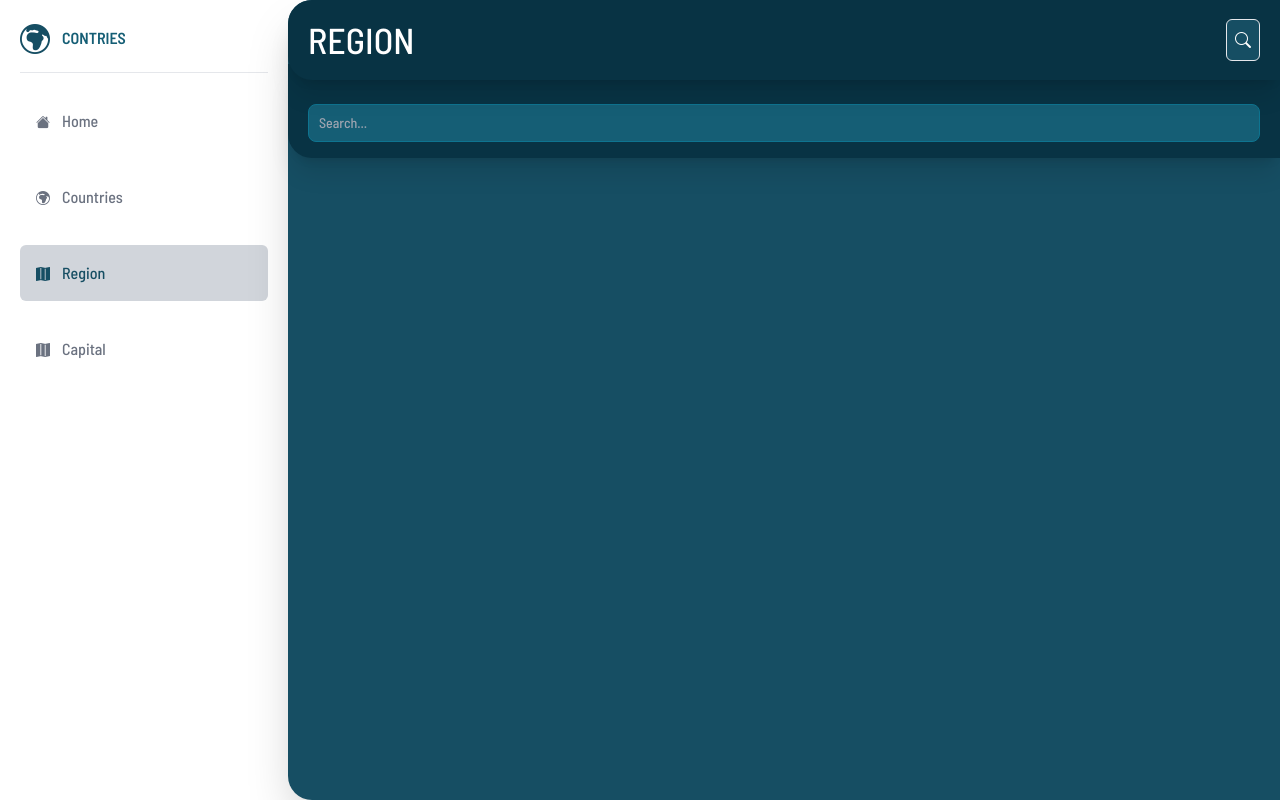
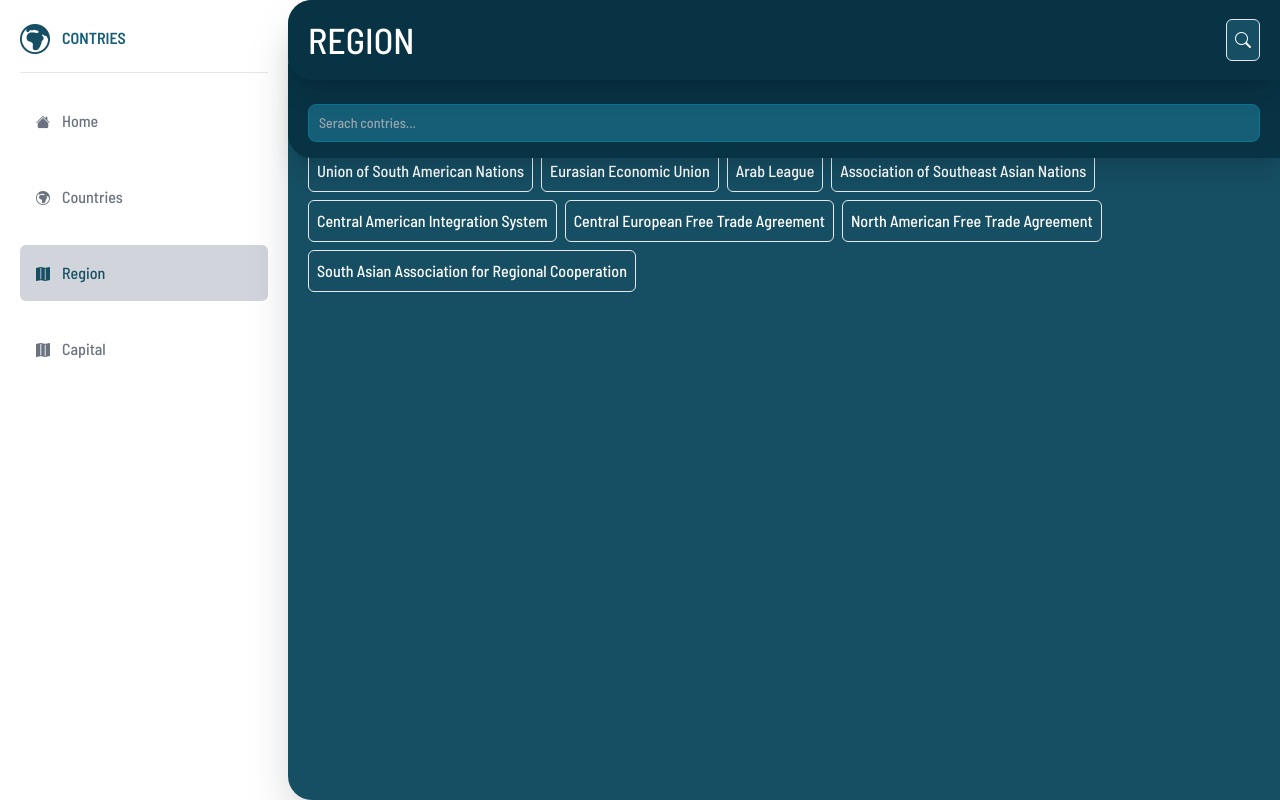
Before and after one commit to JeanCornelio/countriesApp, a React (Vite) app: page /region in a window 1280 px wide. Both pictures are taken after a click on the button 1243 px from the left and 40 px from the top of the page. Built offline with nearby package versions, Linux system fonts and the light colour scheme.

Commit message:
Busqueda por region y capitales

```diff
--- a/src/components/InputSearch.jsx
+++ b/src/components/InputSearch.jsx
@@ -3,7 +3,7 @@ import { Form } from "../hook/Form";
 import { useDispatch, useSelector } from "react-redux";
 import { setInputValue } from "../store/countries/CountriesSlice";
 
-export const InputSearch = () => {
+export const InputSearch = ({placeholder}) => {
 
   const {inputValue} = useSelector(state => state.countries)
   const { handleSetValue, input, handleSubmit } = Form(inputValue);
@@ -11,14 +11,14 @@ export const InputSearch = () => {
 
   useEffect(() => {
     dispatch(setInputValue(input))
-  }, [ input]);
+  }, [ input, dispatch]);
 
   return (
     <form className="w-full px-5" onSubmit={handleSubmit}>
       <input
         type="text"
         className="transition ease-in-out delay-50  w-full bg-cyan-800 border border-cyan-700 py-2 text-white rounded-lg text-sm block p-2.5"
-        placeholder="Search..."
+        placeholder={placeholder}
         value={inputValue}
         onChange={handleSetValue}
       />
--- a/src/contries/CapitalPage.jsx
+++ b/src/contries/CapitalPage.jsx
@@ -1,12 +1,19 @@
 
 
 export const CapitalPage = () => {
+
+  //TODO: Mostrar las Ultimas capitales buscadas
   return (
-    <article>
-     <div className="p-10">
-     <div>CapitalPage</div>
-     </div>
-    </article>
+    <section className='mt-20'>
+    <div className='p-5 grid sm:grid-cols-1 md:grid-cols-2 lg:grid-cols-3 xl:grid-cols-4 gap-4 '>
+
+    {/*   {
+      countries.length > 0 && countries.map(countrie => (
+        <CardCountrie {...countrie} key={countrie.name.common} />
+      ))
+      } */}
+    </div>
+  </section>
 
   )
 }
--- a/src/contries/RegionPage.jsx
+++ b/src/contries/RegionPage.jsx
@@ -1,12 +1,65 @@
+import { useDispatch, useSelector } from "react-redux"
+import { regionList } from "../utils/regions"
+import { CardCountrie } from "../components"
+import { getRegions } from "../store/countries/thunks"
+import { useEffect, useRef, useState } from "react"
+import { cleanRegions } from "../store/countries/CountriesSlice"
+
+const initialSigla = ''
+
+export const RegionPage = () => {
+ const [siglaCode, setsiglaCode] = useState(initialSigla)
+ const {regions} = useSelector(state => state.countries)
+ const dispatch = useDispatch()
+ const prevSigla = useRef(initialSigla)
 
 
-export const RegionPage = () => {
+useEffect(() => {
+  const prev = prevSigla.current = siglaCode
+
+  if(prev === siglaCode && siglaCode.length > 0){
+    dispatch(getRegions(siglaCode))
+  }
+
+  return()=>{
+    dispatch(cleanRegions())
+  }
+}, [siglaCode, dispatch])
+
+
+ const handleSiglaRegion = (sigla) =>{
+  setsiglaCode(sigla)
+ }
+
+
+
   return (
-    <article>
+    <section>
 
-    <div className="p-10">
-    <div>Region</div>
+    <div className="mt-20">
+      <article className="p-5">
+
+        {
+          regionList.map(region =>(
+            <button onClick={()=> handleSiglaRegion(region.sigla)} key={region.name}
+
+            className= {`me-2 mb-2 p-2 rounded-md transition ease-in-out delay-50 border
+            ${siglaCode === region.sigla ? 'border-cyan-500 text-cyan-500' : 'text-white bg-cyan-900 hover:border-cyan-500 hover:text-cyan-500'}`}
+          >
+           {region.name}
+          </button>
+          ))
+        }
+      </article>
+      <article className='p-5 grid sm:grid-cols-1 md:grid-cols-2 lg:grid-cols-3 xl:grid-cols-4 gap-4 '>
+
+              {
+                regions.length > 0 && regions.map(region =>(
+                  <CardCountrie {...region} key={region.name} />
+                ))
+              }
+      </article>
     </div>
-   </article>
+   </section>
   )
 }
--- a/src/services/CountriesServices.js
+++ b/src/services/CountriesServices.js
@@ -1,5 +1,6 @@
 //API
 const API_URL = 'https://restcountries.com/v3.1';
+const API_URL_v2 = 'https://restcountries.com/v2';
 
 
 //Get All Countries
@@ -17,7 +18,7 @@ export const getCountrieCode = async (code)  =>{
 }
 
 //Get Countries for Search
-export const getForSearch = async (name)  =>{
+export const getCountriesForSearch = async (name)  =>{
     const response = await fetch(`${API_URL}/name/${name}?fields=name,altSpellings`);
     const countrie = await response.json();
     if(countrie.length > 0){
@@ -25,3 +26,21 @@ export const getForSearch = async (name)  =>{
     }
     return  []
 }
+
+//Get Capital for Search
+export const getCapitalsForSearch = async (name)  =>{
+    const response = await fetch(`${API_URL}/capital/${name}?fields=name,altSpellings,capital`);
+    const capital = await response.json();
+    if(capital.length > 0){
+        return capital
+    }
+    return  []
+}
+
+//Get Countries for Region
+export const getForRegion = async (sigla)  =>{
+    const response = await fetch(`${API_URL_v2}/regionalbloc/${sigla}?capital,alpha3Code,flags,population,region,cca`);
+    const regions = await response.json();
+
+    return  regions
+}
--- a/src/store/countries/CountriesSlice.js
+++ b/src/store/countries/CountriesSlice.js
@@ -4,7 +4,9 @@ export const CountriesSlice = createSlice({
     name: 'countrie',
     initialState: {
         inputValue: '',
-        countriesObtained: []
+        countriesObtained: [],
+        regions: [],
+        showSearch: false,
     },
     reducers: {
         setCountriesObtained: (state, {payload}) => {
@@ -15,9 +17,22 @@ export const CountriesSlice = createSlice({
             //console.log(payload);
             state.inputValue = payload
         },
+        setRegions: (state, {payload}) => {
+            //console.log(payload);
+            state.regions = payload
+        },
+        cleanRegions: (state) => {
+            //console.log(payload);
+            state.regions = []
+        },
+        setValueShowSearch: (state, {payload}) => {
+            //console.log(payload);
+            state.showSearch = payload
+        },
+
     }
 });
 
 
 // Action creators are generated for each case reducer function
-export const { setCountriesObtained, setInputValue } = CountriesSlice.actions;
+export const { setCountriesObtained, setInputValue, setRegions,cleanRegions, setValueShowSearch, } = CountriesSlice.actions;
--- a/src/store/countries/thunks.js
+++ b/src/store/countries/thunks.js
@@ -1,5 +1,5 @@
-import { getForSearch } from "../../services"
-import { setCountriesObtained } from "./CountriesSlice"
+import { getForRegion, getCountriesForSearch, getCapitalsForSearch } from "../../services"
+import { setCountriesObtained, setRegions } from "./CountriesSlice"
 
 
 
@@ -11,7 +11,7 @@ export const getCountriesSearch = (name) =>{
         if(name === null || name.length < 4){
             dispatch(setCountriesObtained([]))
         }else{
-            const data = await  getForSearch(name)
+            const data = await  getCountriesForSearch(name)
 
             dispatch(setCountriesObtained(data))
         }
@@ -20,3 +20,31 @@ export const getCountriesSearch = (name) =>{
 
     }
 }
+
+export const getCapitalSearch = (name) =>{
+
+    return async  (dispatch) =>{
+
+
+        if(name === null || name.length < 4){
+            dispatch(setCountriesObtained([]))
+        }else{
+            const data = await getCapitalsForSearch(name)
+
+            dispatch(setCountriesObtained(data))
+        }
+
+
+
+    }
+}
+
+export const getRegions = (sigla) =>{
+
+    return async  (dispatch) =>{
+
+        const data = await  getForRegion(sigla)
+        dispatch(setRegions(data))
+
+    }
+}
--- a/src/ui/HeaderPage.jsx
+++ b/src/ui/HeaderPage.jsx
@@ -2,60 +2,74 @@ import { useEffect, useState } from "react";
 import { Link, useLocation } from "react-router-dom";
 import { InputSearch } from "../components/InputSearch";
 import { useDispatch } from "react-redux";
-import { getCountriesSearch } from "../store/countries/thunks";
+import {  getCapitalSearch, getCountriesSearch } from "../store/countries/thunks";
 import { useSelector } from "react-redux";
-import { setInputValue } from "../store/countries/CountriesSlice";
+import {  setInputValue, setValueShowSearch } from "../store/countries/CountriesSlice";
 
 export const HeaderPage = () => {
   const [location, setLocation] = useState("");
-  const [showSerach, setShowSerach] = useState(false);
-  const { countriesObtained, inputValue } = useSelector((state) => state.countries);
+  const { countriesObtained, inputValue, showSearch } = useSelector((state) => state.countries);
+
   const loc = useLocation();
   const dispatch = useDispatch();
+  const configNamePage = setNamePage()
+
+   function setNamePage(){
+    const namePath = loc.pathname.split("/")[1];
+    const name = namePath.toUpperCase();
+
+
+    return {
+      searchCapitals: name  === 'CAPITAL' ? true : false,
+      name
+    }
+  }
 
   useEffect(() => {
-    const namePath = loc.pathname.split("/")[1];
-    const name = namePath.toUpperCase();
-    setLocation(name);
+    setLocation(configNamePage.name);
+
+    //Reset search
+    resetStatesSearch()
   }, [loc]);
 
 
 
   useEffect(() => {
+    const delayInputTimeoutId = setTimeout(() => {
 
-    const delayInputTimeoutId = setTimeout(() => {
-      dispatch(getCountriesSearch(inputValue));
+      configNamePage.searchCapitals ? dispatch(getCapitalSearch(inputValue)): dispatch(getCountriesSearch(inputValue));
+
     }, 500);
     return () => clearTimeout(delayInputTimeoutId);
-  }, [inputValue]);
+  }, [inputValue, dispatch]);
 
 
 
   const resetStatesSearch = () => {
-    setShowSerach(!showSerach);
+    dispatch(setValueShowSearch(false))
     dispatch(getCountriesSearch(null));
     dispatch(setInputValue(''));
   };
+
 
   return (
     <header className="relative">
       <div className=" bg-cyan-950 sm:rounded-none lg:rounded-tl-3xl lg:rounded-bl-3xl absolute w-full  shadow-xl flex items-center z-20 justify-between">
         <h4 className="text-4xl text-white p-5">{location}</h4>
         <button
-          onClick={() => setShowSerach(!showSerach)}
+          onClick={() => dispatch(setValueShowSearch(!showSearch))}
           className="mx-5 text-white bg-cyan-900 p-2 rounded-md transition ease-in-out delay-50 border hover:border-cyan-500 hover:text-cyan-500 "
         >
           <i className="bi bi-search" />
         </button>
       </div>
       <div
-        className={
-          showSerach
-            ? "bg-cyan-950  rounded-bl-3xl w-full shadow-xl  justify-between items-center absolute  z-10 py-4 pt-10  mt-16"
-            : "bg-cyan-950  rounded-tl-3xl rounded-bl-3xl w-full shadow-xl  justify-between items-center absolute h-20 z-10 pt-4 hidden"
+        className={  `bg-cyan-950  rounded-bl-3xl w-full shadow-xl  justify-between items-center absolute
+         ${showSearch ?  " z-10 py-4 pt-10  mt-16" :  "hidden rounded-bl-3xl h-20"}
+         `
         }
       >
-        <InputSearch  />
+        <InputSearch placeholder ={ configNamePage.searchCapitals ? 'Search capitals...' : 'Serach contries...'}  />
         {countriesObtained.length > 0 && (
           <div className="mx-5  bg-cyan-800 border border-cyan-700 cursor-pointer rounded-lg divide-y divide-cyan-700">
             {countriesObtained.map((countrie) => (
@@ -65,7 +79,7 @@ export const HeaderPage = () => {
                 key={countrie.name.common}
                 className="text-white block text-sm px-2 py-2 border-cyan-700"
               >
-                {countrie.name.common}
+                { configNamePage.searchCapitals ? countrie.capital : countrie.name.common}
               </Link>
             ))}
           </div>
--- /dev/null
+++ b/src/utils/index.js
@@ -0,0 +1 @@
+export * from './regions'
--- /dev/null
+++ b/src/utils/regions.js
@@ -0,0 +1,54 @@
+export const regionList= [
+    {
+      name: 'European Union',
+      sigla: 'EU'
+    },
+    {
+      name: 'European Free Trade Association',
+      sigla: 'EFTA'
+    },
+    {
+      name: 'Caribbean Community',
+      sigla: 'CARICOM'
+    },
+    {
+      name: 'Pacific Alliance',
+      sigla: 'PA'
+    },
+    {
+      name: 'African Union',
+      sigla: 'AU'
+    },
+    {
+      name: 'Union of South American Nations',
+      sigla: 'USAN'
+    },
+    {
+      name: 'Eurasian Economic Union',
+      sigla: 'EEU'
+    },
+    {
+      name: 'Arab League',
+      sigla: 'AL'
+    },
+    {
+      name: 'Association of Southeast Asian Nations',
+      sigla: 'ASEAN'
+    },
+    {
+      name: 'Central American Integration System',
+      sigla: 'CAIS'
+    },
+    {
+      name: 'Central European Free Trade Agreement',
+      sigla: 'CEFTA'
+    },
+    {
+      name: 'North American Free Trade Agreement',
+      sigla: 'NAFTA'
+    },
+    {
+      name: 'South Asian Association for Regional Cooperation',
+      sigla: 'SAARC'
+    },
+  ]
```
Also changed, not shown: src/contries/HomePage.jsx (+43 -2 lines).
